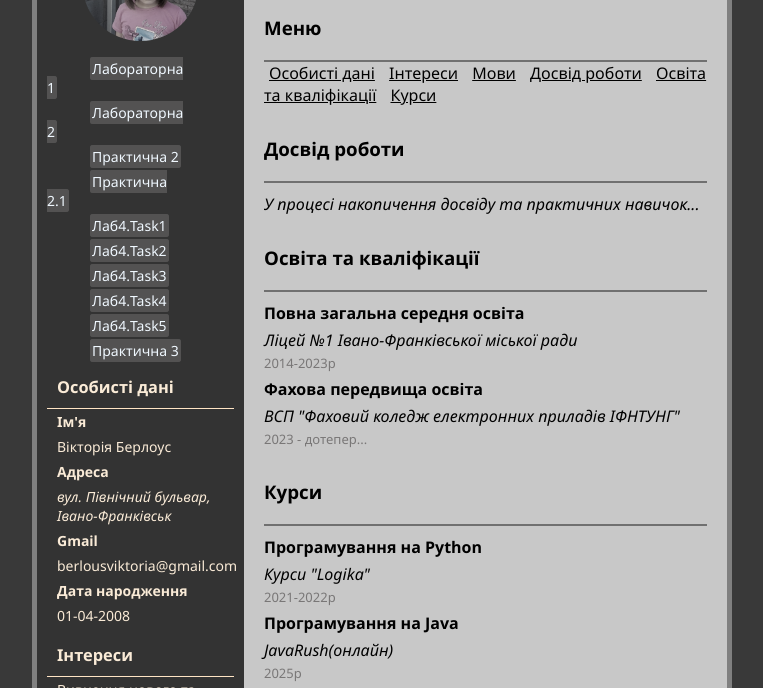
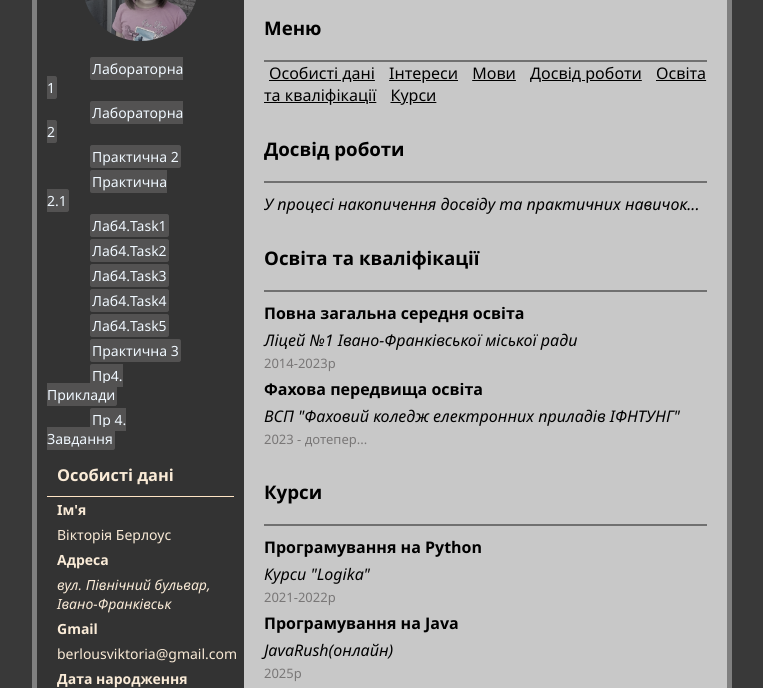
Before and after one commit to BerlousViktoria/lb2-resume, a plain HTML site: page index.html in a window 1280 px wide. Shown: the part 110-798 px from the top of the page, without its empty margins (258-1021 px from the left). Drawn offline with Linux system fonts and the light colour scheme.

Commit message:
Update index.html

```diff
--- a/index.html
+++ b/index.html
@@ -45,6 +45,12 @@
                     </li>
                     <li class="site-nav-item">
                         <a href="project_task/index.html">Практична 3</a>
+                    </li>
+                    <li class="site-nav-item">
+                        <a href="pr4/pr4_pr/index.html">Пр4. Приклади</a>
+                    </li>
+                    <li class="site-nav-item">
+                        <a href="pr4/inv/index.html">Пр 4. Завдання</a>
                     </li>
                 </ul>
              </nav>
```
